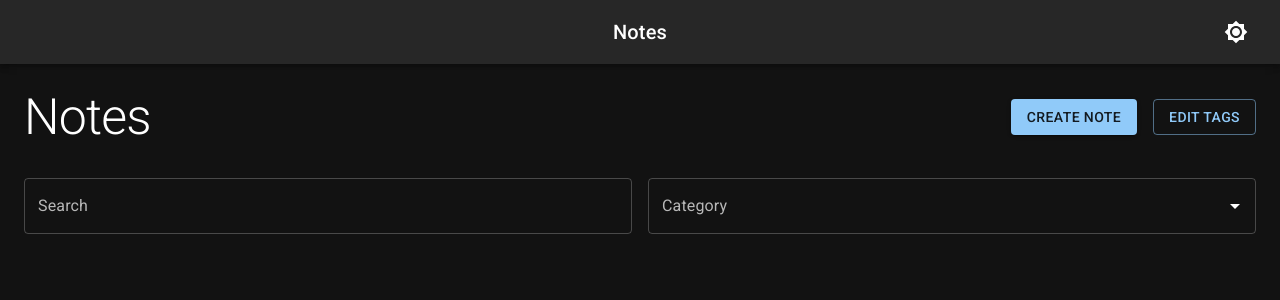
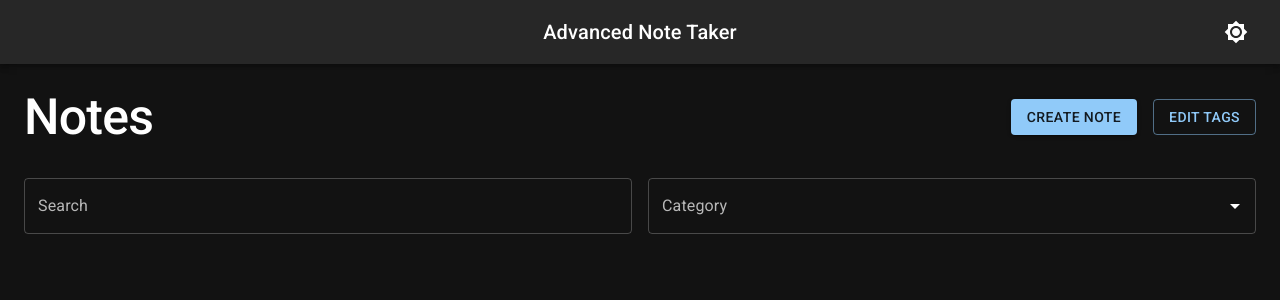
Before and after one commit to tomasesquivelgc/Note-Taking-App, a React (Vite) app: page / in a window 1280 px wide. Shown: the top 300 px of the page. Built offline with nearby package versions, Linux system fonts and the light colour scheme.

Commit message:
change h1 font weight and add home page link in navbar

```diff
--- a/src/App.tsx
+++ b/src/App.tsx
@@ -48,6 +48,7 @@ function App() {
     typography: {
       h1: {
         fontSize: 50,
+        fontWeight: 500,
       },
     },
     palette: {
--- a/src/components/EditNote.tsx
+++ b/src/components/EditNote.tsx
@@ -1,4 +1,4 @@
-import { Box } from "@mui/material";
+import { Box, Typography } from "@mui/material";
 import { NoteForm } from "./NoteForm"
 import { NoteData, Tag } from "../App";
 import { useNote } from "./NoteLayout";
@@ -13,7 +13,7 @@ export function EditNote({onSubmit, onAddTag, availableTags}: EditNoteProps) {
   const note = useNote();
   return (
     <Box p={3}>
-      <h1>Edit Note</h1>
+      <Typography variant="h1">Edit Note</Typography>
       <NoteForm
         title={note.title}
         markdown={note.markdown}
--- a/src/components/Navbar.tsx
+++ b/src/components/Navbar.tsx
@@ -20,9 +20,13 @@ export default function Navbar({ toggleTheme, mode}: {toggleTheme: () => void, m
         ) : (
           <div style={{ width: '40px' }} />
         )}
+
         <Typography variant="h6" component="div" sx={{ flexGrow: 1, textAlign: 'center' }}>
-          Notes
+          <Link to=".." style={{textDecoration: "none", color: "inherit"}}>
+          Advanced Note Taker
+          </Link>
         </Typography>
+
         <IconButton onClick={toggleTheme} color="inherit">
         {mode === 'dark' ? <Brightness7 /> : <Brightness4 />}
       </IconButton>
--- a/src/components/Note.tsx
+++ b/src/components/Note.tsx
@@ -1,4 +1,4 @@
-import { Grid, Stack, Chip, Button } from "@mui/material";
+import { Grid, Stack, Chip, Button, Typography } from "@mui/material";
 import { useNote } from "./NoteLayout";
 import { Link, useNavigate } from "react-router-dom";
 import Markdown from "react-markdown";
@@ -11,9 +11,9 @@ export function Note({onDelete}: NoteProps){
   const note = useNote();
   const navigate = useNavigate();
   return (
-    <Grid container p={3} spacing={2} alignItems={"center"}>
+    <Grid container p={3} alignItems={"center"}>
       <Grid item xs={6}>
-          <h1>{note.title}</h1>
+          <Typography variant="h1">{note.title}</Typography>
           <Stack direction={"row"} spacing={1} >
             {note.tags.map(tag => {
               return <Chip color="primary" key={tag.id} label={tag.label} />
```
